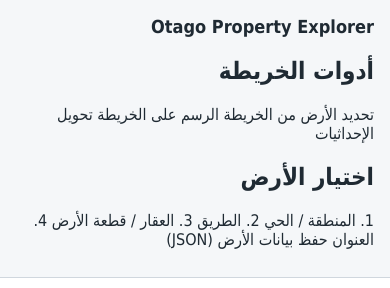
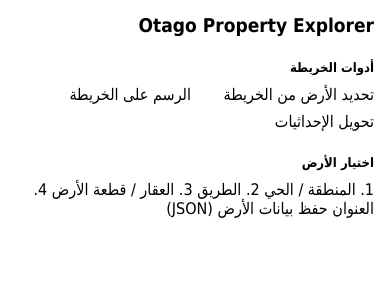
Before and after one commit to Mohamedhassan2211/DrillerInovar, a plain HTML site: page index.html in a window 390 px wide. Drawn offline with Linux system fonts and the light colour scheme; a script that the page names is missing.

Commit message:
update style with new buttons (Draw & Convert)

```diff
--- a/css/style.css
+++ b/css/style.css
@@ -11,40 +11,80 @@
 body {
   display: flex;
   font-family: Tahoma, Arial, sans-serif;
-  color: #1f2a33;
+  color: var(--calcite-color-text-1);
 }
 
 .sidebar {
-  width: 320px;
+  width: 380px;
   flex-shrink: 0;
-  padding: 16px;
+  padding: 20px 16px;
   overflow-y: auto;
-  background: #f5f7f9;
-  border-left: 1px solid #d0d7de;
+  background: var(--calcite-color-background);
+  border-left: 1px solid var(--calcite-color-border-1);
 }
 
 .sidebar h1 {
-  margin: 0 0 18px;
-  font-size: 18px;
+  margin: 0;
+  font-size: 19px;
 }
 
-#pick-land {
-  margin-bottom: 18px;
+.sidebar h2 {
+  margin: 18px 0 12px;
+  padding-top: 16px;
+  border-top: 1px solid var(--calcite-color-border-2);
+  font-size: 13px;
+  color: var(--calcite-color-text-3);
+}
+
+.map-tools {
+  display: flex;
+  flex-wrap: wrap;
+  gap: 8px;
+}
+
+.map-tools calcite-button {
+  flex: 1 1 0;
+  min-width: max-content;
+}
+
+#convert {
+  flex-basis: 100%;
 }
 
 #status {
-  margin: 12px 0;
+  margin: 16px 0 0;
+  padding: 10px 12px;
   font-size: 13px;
-  line-height: 1.6;
-  color: #5f6b76;
+  line-height: 1.7;
+  color: var(--calcite-color-text-2);
+  background: var(--calcite-color-foreground-1);
+  border: 1px solid var(--calcite-color-border-2);
+  border-inline-start: 3px solid var(--calcite-color-brand);
+  border-radius: var(--calcite-corner-radius-round);
+}
+
+#status:empty {
+  display: none;
 }
 
 #status.error {
-  color: #c0392b;
+  color: var(--calcite-color-status-danger);
+  border-inline-start-color: var(--calcite-color-status-danger);
+}
+
+#drawing {
+  margin-top: 16px;
+  border: 1px solid var(--calcite-color-border-2);
+  border-radius: var(--calcite-corner-radius-round);
+  overflow: hidden;
 }
 
 #map {
   flex: 1;
+}
+
+arcgis-coordinate-conversion {
+  direction: ltr;
 }
 
 @media (max-width: 700px) {
@@ -55,7 +95,13 @@
   .sidebar {
     width: 100%;
     max-height: 45vh;
+    padding: 14px 16px;
     border-left: 0;
-    border-bottom: 1px solid #d0d7de;
+    border-bottom: 1px solid var(--calcite-color-border-1);
+  }
+
+  .sidebar h2 {
+    margin: 12px 0 10px;
+    padding-top: 12px;
   }
 }
```
